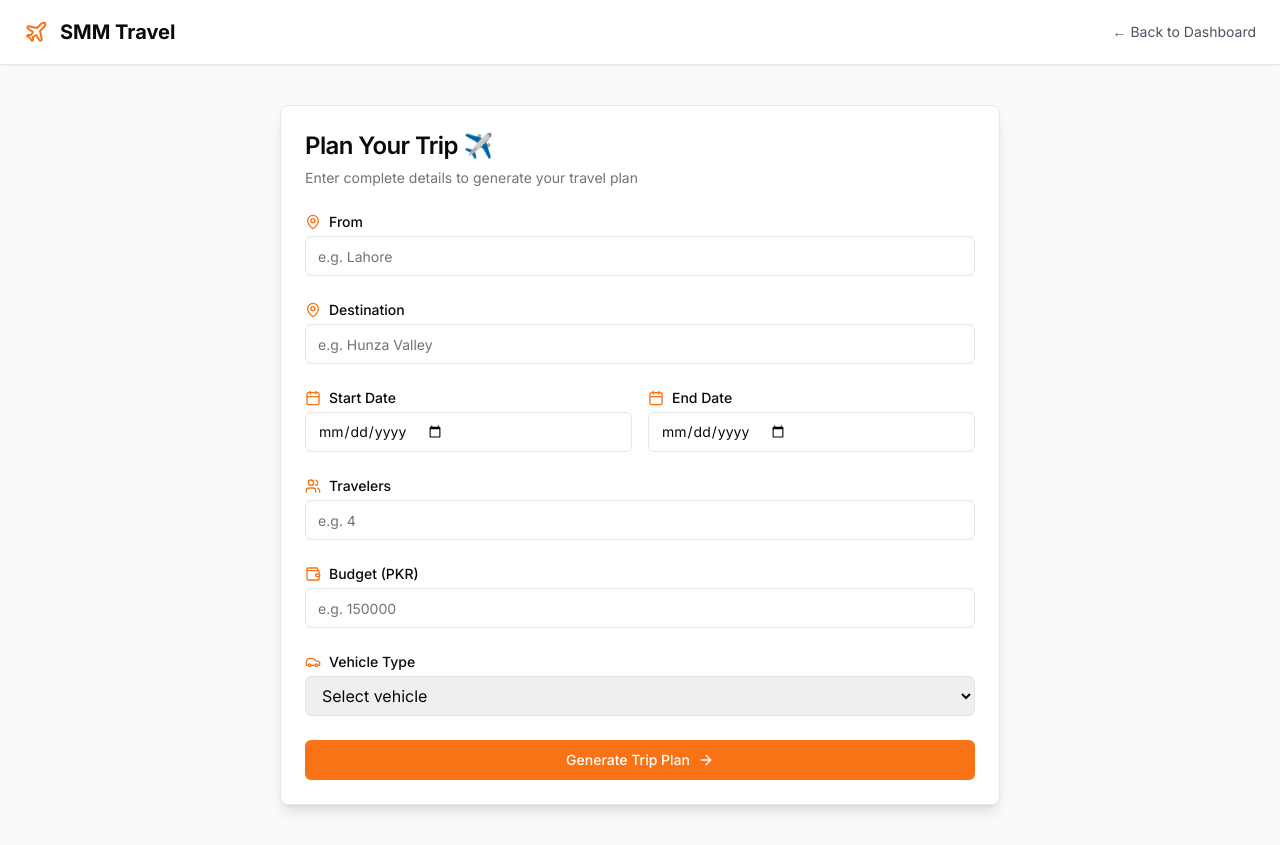
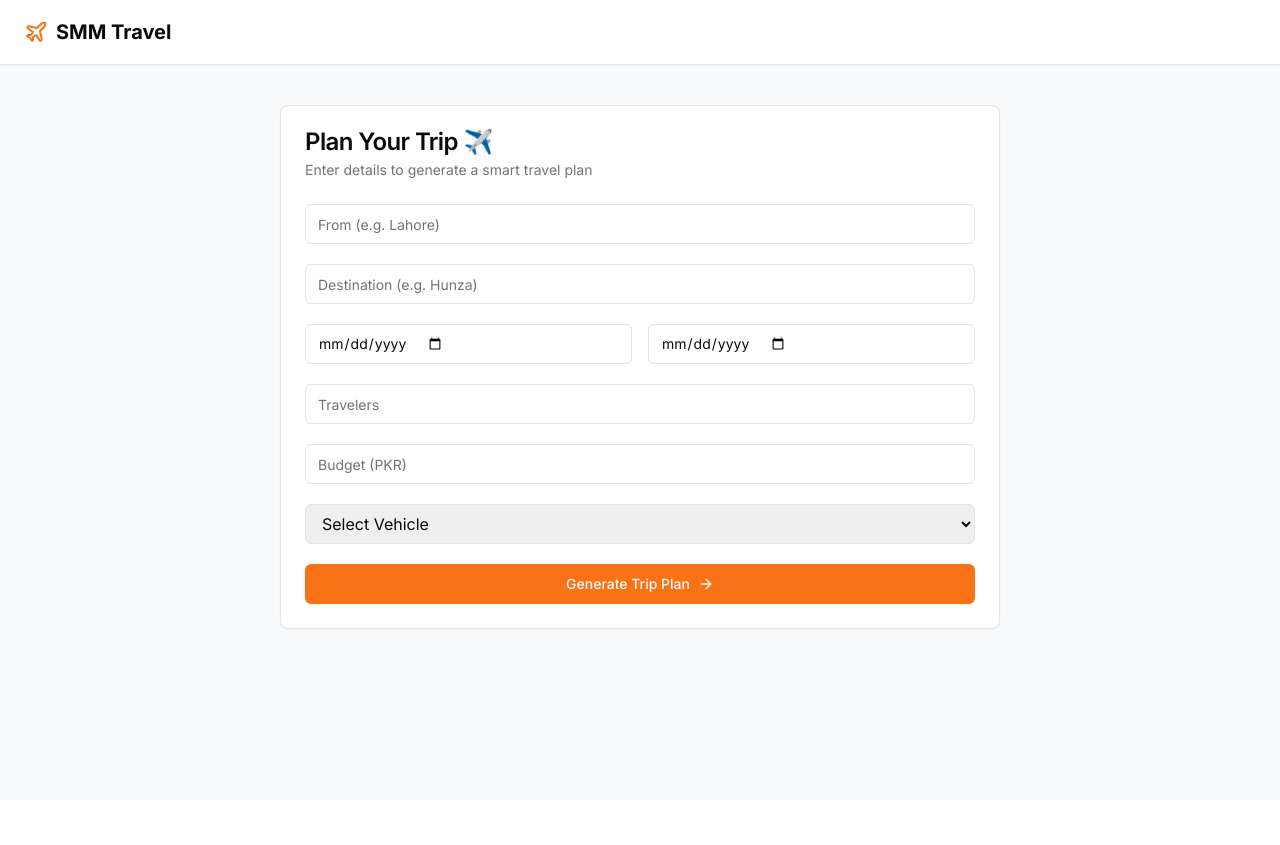
Before and after one commit to saimkhan22/AI-Driven-TourPlanningWebApp, a Next.js app in the folder webapp/: page /plan-trip in a window 1280 px wide. After the commit the page ends 800 px from the top, so only its background shows below. Built offline with nearby package versions, Linux system fonts and the light colour scheme; sample sign-in values are in the browser's storage.

Commit message:
trip result is added

```diff
--- a/webapp/app/plan-trip/page.tsx
+++ b/webapp/app/plan-trip/page.tsx
@@ -2,7 +2,6 @@
 
 import { useEffect, useState } from 'react';
 import { useRouter } from 'next/navigation';
-import Link from 'next/link';
 import { Button } from '@/components/ui/button';
 import { Input } from '@/components/ui/input';
 import {
@@ -29,11 +28,10 @@ export default function PlanTripPage() {
   useEffect(() => {
     const token = localStorage.getItem('token');
     if (!token) {
-      router.replace('/signin');
+      router.push('/signin');
     }
   }, [router]);
 
-  // FORM STATE
   const [from, setFrom] = useState('');
   const [destination, setDestination] = useState('');
   const [startDate, setStartDate] = useState('');
@@ -42,12 +40,9 @@ export default function PlanTripPage() {
   const [budget, setBudget] = useState('');
   const [vehicle, setVehicle] = useState('');
   const [loading, setLoading] = useState(false);
-  const [error, setError] = useState('');
 
-  // 🚀 PLAN TRIP
   const handlePlanTrip = () => {
-    setError('');
-
+    // ❌ VALIDATION (professional rule)
     if (
       !from ||
       !destination ||
@@ -57,162 +52,82 @@ export default function PlanTripPage() {
       !budget ||
       !vehicle
     ) {
-      setError('❌ Please fill all required fields');
+      alert('❌ Please fill all required fields');
       return;
     }
 
     setLoading(true);
 
+    // Save trip temporarily (later DB)
+    localStorage.setItem(
+      'tripData',
+      JSON.stringify({
+        from,
+        destination,
+        startDate,
+        endDate,
+        travelers,
+        budget,
+        vehicle,
+      })
+    );
+
     setTimeout(() => {
-      setLoading(false);
-      alert('✅ Trip plan generated successfully!');
-    }, 1500);
+      router.push('/trip-result');
+    }, 1000);
   };
 
   return (
     <div className="min-h-screen bg-gray-50">
-      {/* TOP NAVBAR */}
+      {/* NAVBAR */}
       <nav className="bg-white border-b shadow-sm">
         <div className="max-w-7xl mx-auto px-6 h-16 flex items-center justify-between">
-          <div className="flex items-center gap-3">
+          <div className="flex items-center gap-2">
             <Plane className="text-orange-500" />
             <span className="font-bold text-xl">SMM Travel</span>
           </div>
-
-          <Link
-            href="/dashboard"
-            className="text-sm text-gray-600 hover:text-orange-500"
-          >
-            ← Back to Dashboard
-          </Link>
         </div>
       </nav>
 
-      {/* MAIN */}
+      {/* CONTENT */}
       <main className="max-w-3xl mx-auto px-6 py-10">
-        <Card className="shadow-lg">
+        <Card>
           <CardHeader>
-            <CardTitle className="text-2xl">
-              Plan Your Trip ✈️
-            </CardTitle>
+            <CardTitle>Plan Your Trip ✈️</CardTitle>
             <CardDescription>
-              Enter complete details to generate your travel plan
+              Enter details to generate a smart travel plan
             </CardDescription>
           </CardHeader>
 
-          <CardContent className="space-y-6">
-            {/* ERROR */}
-            {error && (
-              <p className="text-red-500 text-sm font-medium">{error}</p>
-            )}
+          <CardContent className="space-y-5">
+            <Input placeholder="From (e.g. Lahore)" value={from} onChange={(e) => setFrom(e.target.value)} />
+            <Input placeholder="Destination (e.g. Hunza)" value={destination} onChange={(e) => setDestination(e.target.value)} />
 
-            {/* FROM */}
-            <div>
-              <label className="text-sm font-medium mb-1 flex items-center gap-2">
-                <MapPin className="w-4 h-4 text-orange-500" />
-                From
-              </label>
-              <Input
-                placeholder="e.g. Lahore"
-                value={from}
-                onChange={(e) => setFrom(e.target.value)}
-              />
+            <div className="grid grid-cols-2 gap-4">
+              <Input type="date" value={startDate} onChange={(e) => setStartDate(e.target.value)} />
+              <Input type="date" value={endDate} onChange={(e) => setEndDate(e.target.value)} />
             </div>
 
-            {/* DESTINATION */}
-            <div>
-              <label className="text-sm font-medium mb-1 flex items-center gap-2">
-                <MapPin className="w-4 h-4 text-orange-500" />
-                Destination
-              </label>
-              <Input
-                placeholder="e.g. Hunza Valley"
-                value={destination}
-                onChange={(e) => setDestination(e.target.value)}
-              />
-            </div>
+            <Input type="number" placeholder="Travelers" value={travelers} onChange={(e) => setTravelers(e.target.value)} />
+            <Input type="number" placeholder="Budget (PKR)" value={budget} onChange={(e) => setBudget(e.target.value)} />
 
-            {/* DATES */}
-            <div className="grid grid-cols-1 md:grid-cols-2 gap-4">
-              <div>
-                <label className="text-sm font-medium mb-1 flex items-center gap-2">
-                  <Calendar className="w-4 h-4 text-orange-500" />
-                  Start Date
-                </label>
-                <Input
-                  type="date"
-                  value={startDate}
-                  onChange={(e) => setStartDate(e.target.value)}
-                />
-              </div>
-
-              <div>
-                <label className="text-sm font-medium mb-1 flex items-center gap-2">
-                  <Calendar className="w-4 h-4 text-orange-500" />
-                  End Date
-                </label>
-                <Input
-                  type="date"
-                  value={endDate}
-                  onChange={(e) => setEndDate(e.target.value)}
-                />
-              </div>
-            </div>
-
-            {/* TRAVELERS */}
-            <div>
-              <label className="text-sm font-medium mb-1 flex items-center gap-2">
-                <Users className="w-4 h-4 text-orange-500" />
-                Travelers
-              </label>
-              <Input
-                type="number"
-                placeholder="e.g. 4"
-                value={travelers}
-                onChange={(e) => setTravelers(e.target.value)}
-              />
-            </div>
-
-            {/* BUDGET */}
-            <div>
-              <label className="text-sm font-medium mb-1 flex items-center gap-2">
-                <Wallet className="w-4 h-4 text-orange-500" />
-                Budget (PKR)
-              </label>
-              <Input
-                type="number"
-                placeholder="e.g. 150000"
-                value={budget}
-                onChange={(e) => setBudget(e.target.value)}
-              />
-            </div>
-
-            {/* VEHICLE */}
-            <div>
-              <label className="text-sm font-medium mb-1 flex items-center gap-2">
-                <Car className="w-4 h-4 text-orange-500" />
-                Vehicle Type
-              </label>
             <select
               className="w-full border rounded-md px-3 py-2"
               value={vehicle}
               onChange={(e) => setVehicle(e.target.value)}
             >
-                <option value="">Select vehicle</option>
-                <option value="car">Car (4 Seater)</option>
-                <option value="van">Van (7 Seater)</option>
-                <option value="coaster">Coaster (18 Seater)</option>
-                <option value="jeep">4x4 Jeep (Mountains)</option>
+              <option value="">Select Vehicle</option>
+              <option value="Car">Car</option>
+              <option value="Van">Van</option>
+              <option value="4x4 Jeep">4x4 Jeep</option>
             </select>
-            </div>
 
-            {/* ACTION */}
             <Button
               onClick={handlePlanTrip}
               disabled={loading}
-              className="w-full bg-orange-500 hover:bg-orange-600 text-white"
+              className="w-full bg-orange-500 hover:bg-orange-600"
             >
-              {loading ? 'Planning...' : 'Generate Trip Plan'}
+              {loading ? 'Generating Plan...' : 'Generate Trip Plan'}
               <ArrowRight className="ml-2 w-4 h-4" />
             </Button>
           </CardContent>
--- /dev/null
+++ b/webapp/app/trip-result/page.tsx
@@ -0,0 +1,53 @@
+'use client';
+
+import { useEffect, useState } from 'react';
+import Link from 'next/link';
+import { Card, CardContent, CardHeader, CardTitle } from '@/components/ui/card';
+import { Button } from '@/components/ui/button';
+import { Plane, MapPin, Calendar, Users, Wallet, Car } from 'lucide-react';
+
+export default function TripResultPage() {
+  const [trip, setTrip] = useState<any>(null);
+
+  useEffect(() => {
+    const data = localStorage.getItem('tripData');
+    if (data) setTrip(JSON.parse(data));
+  }, []);
+
+  if (!trip) return null;
+
+  return (
+    <div className="min-h-screen bg-gray-50">
+      <nav className="bg-white border-b shadow-sm">
+        <div className="max-w-7xl mx-auto px-6 h-16 flex items-center justify-between">
+          <div className="flex items-center gap-2">
+            <Plane className="text-orange-500" />
+            <span className="font-bold text-xl">SMM Travel</span>
+          </div>
+          <Link href="/dashboard" className="text-sm text-orange-500">
+            ← Back to Dashboard
+          </Link>
+        </div>
+      </nav>
+
+      <main className="max-w-3xl mx-auto px-6 py-10">
+        <Card>
+          <CardHeader>
+            <CardTitle>Your Trip Plan ✅</CardTitle>
+          </CardHeader>
+          <CardContent className="space-y-3">
+            <p><MapPin /> {trip.from} → {trip.destination}</p>
+            <p><Calendar /> {trip.startDate} to {trip.endDate}</p>
+            <p><Users /> Travelers: {trip.travelers}</p>
+            <p><Wallet /> Budget: PKR {trip.budget}</p>
+            <p><Car /> Vehicle: {trip.vehicle}</p>
+
+            <Button className="w-full mt-4 bg-orange-500">
+              Save Trip to Dashboard
+            </Button>
+          </CardContent>
+        </Card>
+      </main>
+    </div>
+  );
+}
```
Lines whose indentation alone changed are shown as unchanged.
